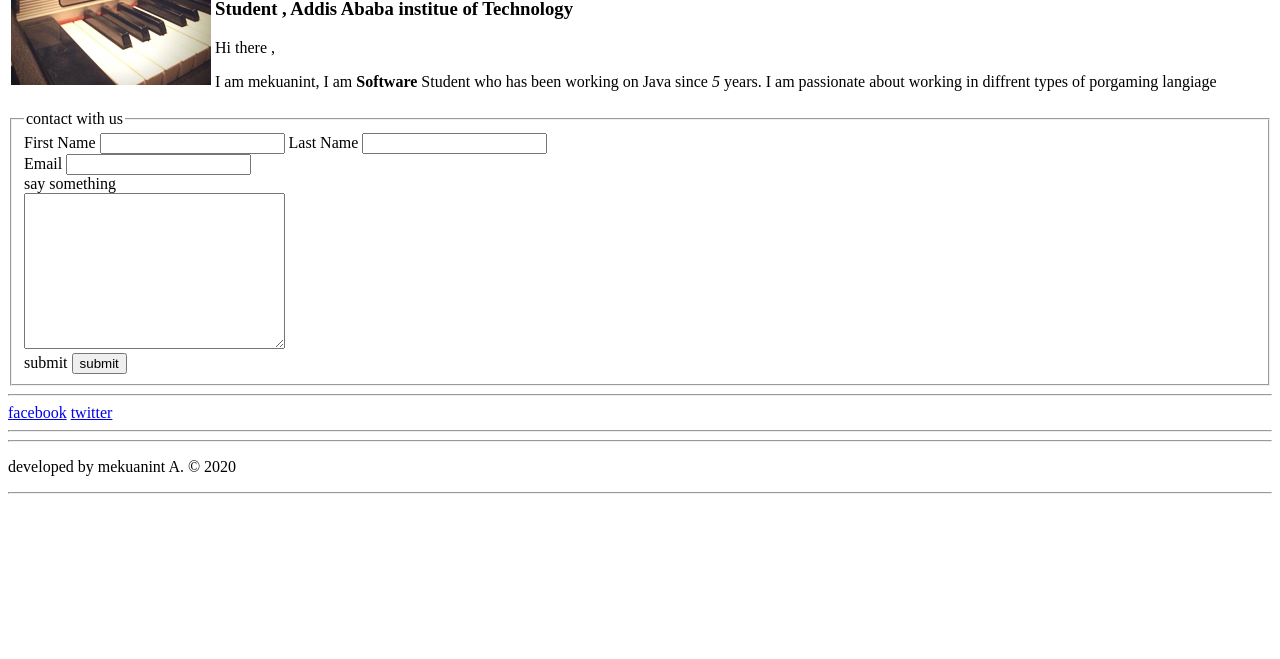
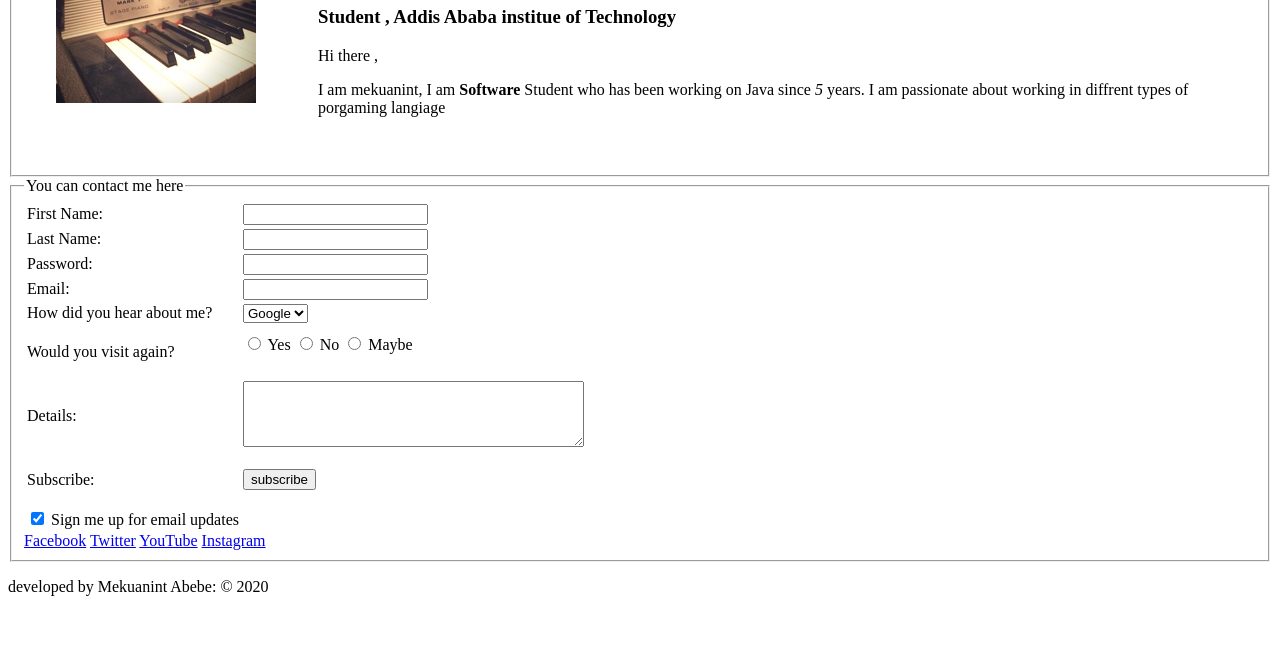
Before and after one commit to mekuanint-ctrl/MYcV, a plain HTML site: page contact.html in a window 1280 px wide. Shown: the part 141-800 px from the top of the page. Drawn offline with Linux system fonts and the light colour scheme.

Commit message:
this is the first stage html only website

```diff
--- a/contact.html
+++ b/contact.html
@@ -1,17 +1,14 @@
 <!DOCTYPE html>
-<html lang="en">
+<html>
 <head>
-    <meta charset="UTF-8">
-    <meta name="viewport" content="width=device-width, initial-scale=1.0">
-    <title>Document</title>
+	<link rel="icon" type="image/png" href="./image/icon.png">
+	<title>contact</title>
 </head>
 <body>
-    <hr/>
     <a href="index.html">Home</a>  |
     <a href="contact.html">Contact</a>
-
-    <hr/>
-       <table>
+    <fieldset>
+       <table cellpadding="30">
            <tr>
                <tr>
                    <td> <img alt="background picture" src="./image/rhodes.jpg"></td>
@@ -26,32 +23,94 @@
            </tr>
        </table>
 
-       <form method="POST" enctype="utf-8" action="mailto:se.mekuanint.abebe@gmail.com">
-       <fieldset>
-           <legend>contact with us</legend>
-           <label for="fname">First Name</label>
-           <input type="text" name="Fname" id="fname">
-           <label for="lname">Last Name</label>
-           <input type="text" name="Lname" id="lname"> <br/>
-           <label for="email">Email</label>
-           <input type="email" name="email" id="email">
-            <br/>
-            <label for="detail">say something</label><br/>
-           <textarea name="detail" id="detail" cols="30" rows="10"></textarea>
-           <br/>
-           <label for="submit">submit</label>
-           <input type="submit" value="submit">
-       </fieldset>
-       </form>
-       <hr/>
-       <a href="https://www.facebook.com">facebook</a>
-       <a href="https://www.twitter.com">twitter</a>
+     </fieldset>
 
-       <hr/>
+       <form action="https://www.google.com" method="post">
+      <fieldset>
+      <legend>You can contact me here</legend>
+       <table>
+        <tr>
+          <td>
+            <label for="fname">First Name:</label>
+          </td>
+          <td>
+             <input id="fname" type="text" name="fname" pattern="[a-z]" title="user name must be lower case and a-z only">
+          </td>
+        </tr>
+        <tr>
+          <td>
+            <label for="lname">Last Name:</label>
+          </td>
+          <td>
+             <input id="lname" type="text" name="lname" pattern="[a-z]" title="user name must be lower case and a-z only">
+          </td>
+        </tr>
+        <tr>
+          <td>
+            <label for="Password">Password:</label>
+          </td>
+          <td>
+             <input id="Password" type="Password" name="Password" pattern="[a-q] {1-9}" title="user name must be lower case and a-z and numbers">
+          </td>
+        </tr>
+        <tr>
+        <td><label for="email">Email: </label></td>
+          <td><input id = "email" type="email" name="email"></td>
+        </tr>
+        <tr>
+          <td>
+            <label for="hear-about">How did you hear about me?</label>
+          </td>
+          <td>
+            <select name="referrer" id="hear-about">
+            <option value="google">Google</option>
+            <option value="friend">Friend</option>
+            <option value="advert">Advert</option>
+            <option value="other">Other</option>
+          </select>
+          </td>
+        </tr>
+        <tr>
+          <td>
+            <p> Would you visit again?</p>
+          </td>
+          <td>
+          <label><input type="radio" name="rating" value="yes" /> Yes</label>
+          <label><input type="radio" name="rating" value="no" /> No</label>
+          <label><input type="radio" name="rating" value="maybe" /> Maybe</label>
+        </p>
+          </td>
+        </tr>
+         <tr>
+          <td>
+          <label for="comments">Details:</label><br />
+          </td>
+          <td>
+            <textarea rows="4" cols="40" id="details"></textarea>
+          </td>
+        </tr>
+        <tr>
+          <td>
+            <p>Subscribe:</p>
+          </td>
+          <td>
+            <input type="submit" value="subscribe">
+          </td>
+        </tr>
+        <tr>
+          <td>
+        <label><input type="checkbox" name="subscribe" checked="checked" /> Sign me up for email updates</label>
+          </td>
+        </tr>
+       </table>
+       <a href="https://www.facebook.com">Facebook</a>
+         <a href="https://www.twitter.com">Twitter</a>
+         <a href="https://www.Youtube.com">YouTube</a>
+         <a href="https://www.Instagram.com">Instagram  </a>
+     </fieldset>
+      </form>
+       <p>developed by Mekuanint Abebe: &copy; 2020</p>
 
-       <hr>
-       <p>developed by mekuanint A. &copy; 2020</p>
-       <hr/>
 
 </body>
 </html>
```
Also changed, not shown: index.html (+51 -54 lines).
